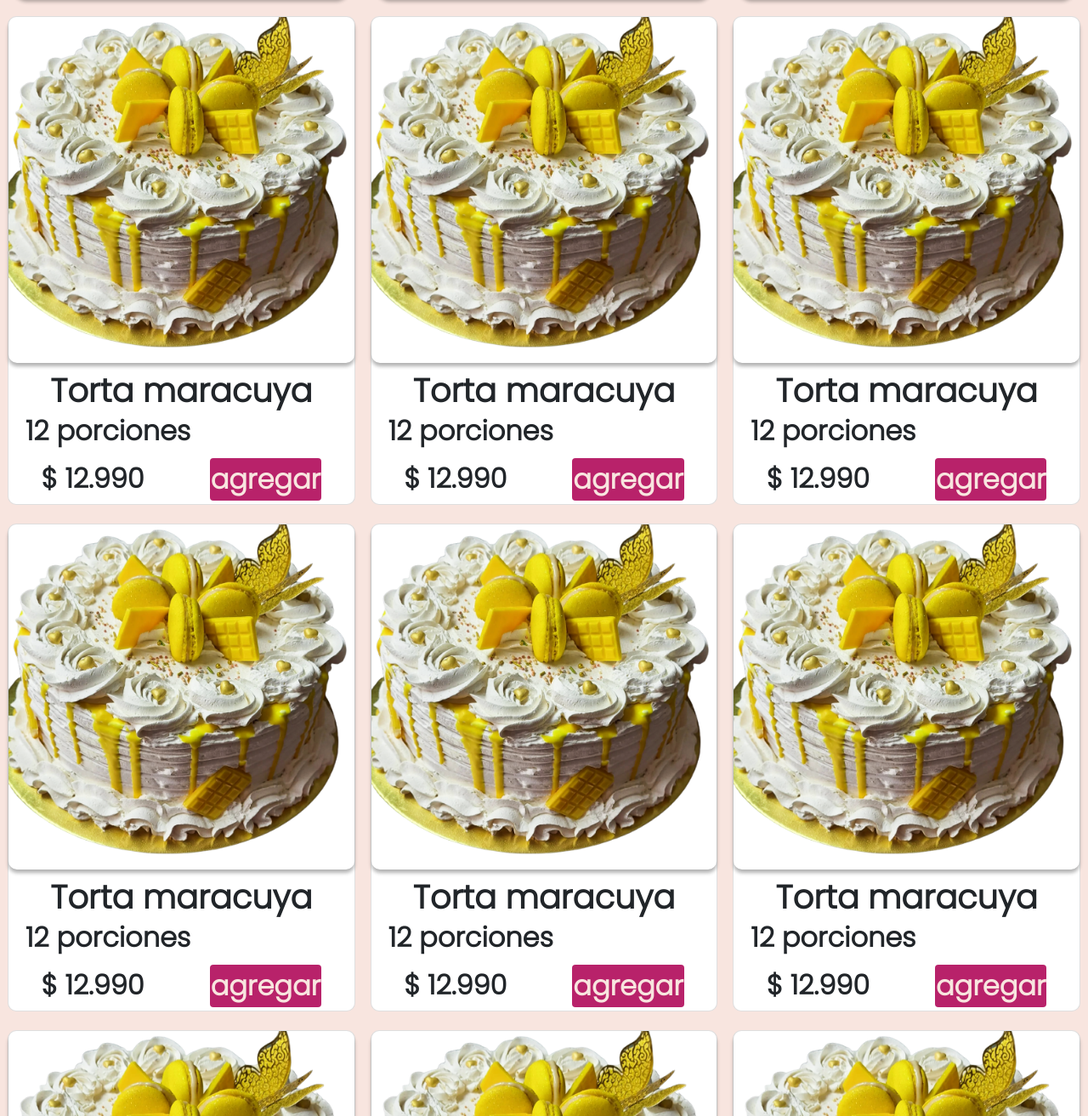
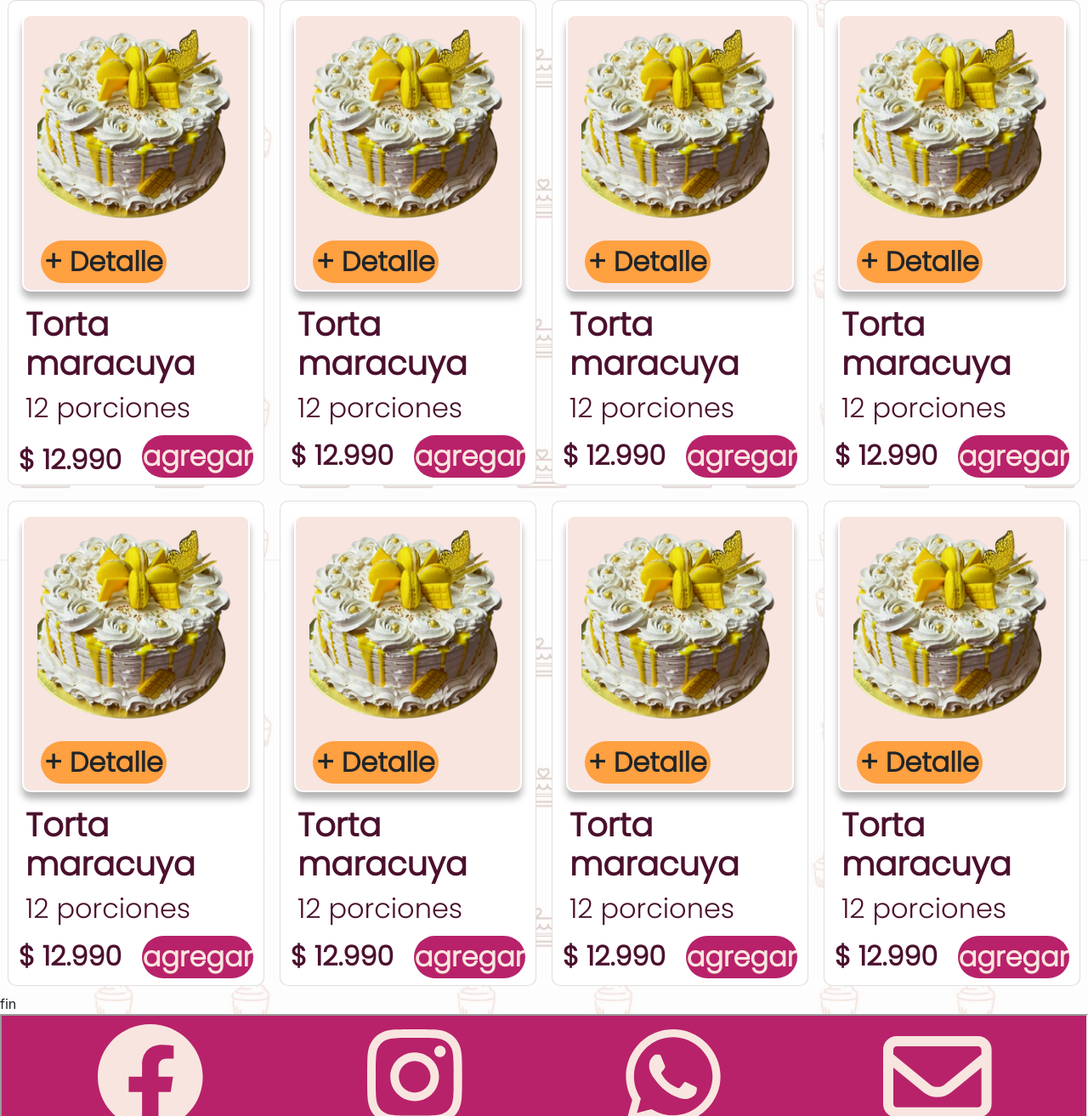
Before and after one commit to LoretoApp/appLoreto, a plain HTML site: page producto.html in a window 1280 px wide. Shown: the part 726-2039 px from the top of the page at 85% size. Drawn offline with nearby package versions, Linux system fonts and the light colour scheme; a web font is replaced by a local one.

Commit message:
se corrige grid de productos y se cambia estilo

```diff
--- a/producto.html
+++ b/producto.html
@@ -22,7 +22,7 @@
 <iframe src="./menu.html" width="100% border:none"></iframe>
 
   <!-- Section imagen principal + palabra -->
-  <section class="mt-1"> <!-- margin top 1 -->
+  <section class="mt-1 imagen-fondo"> <!-- margin top 1 -->
     <div class="container-fluid">
       <div class="row" >
         <div class="col-lg-8 col-md-8 col-sm-8 col-8 d-flex align-items-center justify-content-center p-0">
@@ -35,12 +35,12 @@
     </div>
   </section>
   <!-- Section botones -->
-  <section class="mt-1">
+  <section class="mt-1 imagen-fondo">
     <div class="container-fluid pt-2 pb-2">
       <div class="row d-flex align-content-center ">
-        <div class="col-4 col-sm-4 "><a href="#" class="btn botones">Pasteleria</a></div>
-        <div class="col-4 col-sm-4 "><a href="#" class="btn botones">Reposteria</a></div>
-        <div class="col-4 col-sm-4 "><a href="#" class="btn botones">Extras</a></div>
+        <div class="col-4 col-sm-4 col-md-4 col-lg-4 btn-ref"><a href="#" class="btn botones">Pasteleria</a></div>
+        <div class="col-4 col-sm-4 col-md-4 col-lg-4 btn-ref"><a href="#" class="btn botones">Reposteria</a></div>
+        <div class="col-4 col-sm-4 col-md-4 col-lg-4 btn-ref"><a href="#" class="btn botones">Extras</a></div>
       </div>
     </div>
   </section>
@@ -49,154 +49,200 @@
     <div class="container-fluid">
       <div class="row mt-1">
         <!-- Producto numero 1 -->
-        <div class="col-4 col-sm-4 col-md-4 col-lg-4 col-producto">
+        <div class="col-6 col-sm-4 col-md-4 col-lg-3 col-xl-3 col-producto">
           <div class="card" >
-            <img src="./assets/img/img-sinFondo/351156320_623672149785377_582990706240363725_n-removebg-preview (1).png" class="card-img-top" alt="torta maracuya">
+            <div class="img-container m-3">
+              <div class="m-3">
+                <img src="./assets/img/img-sinFondo/351156320_623672149785377_582990706240363725_n-removebg-preview (1).png" class="card-img-top" alt="torta maracuya">
+              </div>
+              <div class="btn-detalle mb-2">
+                <button class="btn detalle card-text">+ Detalle</button>
+              </div>
+            </div>
             <div class="card-body p-0">
-              <div><h5 class="card-title text-center">Torta maracuya</h5></div>
+              <div>
+                <h5 class="card-title">Torta maracuya</h5>
+              </div>
+              <div class="d-inline">
+                <p class="card-text porciones">12 porciones</p>
+              </div>
+              <div class="d-flex text-center align-items-center justify-content-around mt-2 ">
+                <p class="card-text precio">$ 12.990</p>
+                <a href="#" class="btn boton-agregar align-content-end mb-2">agregar</a>
+              </div>
+            </div>
+          </div>
+        </div>
+        <div class="col-6 col-sm-4 col-md-4 col-lg-3 col-xl-3 col-producto">
+          <div class="card" >
+            <div class="img-container m-3">
+              <div class="m-3">
+                <img src="./assets/img/img-sinFondo/351156320_623672149785377_582990706240363725_n-removebg-preview (1).png" class="card-img-top" alt="torta maracuya">
+              </div>
+              <div class="btn-detalle mb-2">
+                <button class="btn detalle card-text">+ Detalle</button>
+              </div>
+            </div>
+            <div class="card-body p-0">
+              <div>
+                <h5 class="card-title">Torta maracuya</h5>
+              </div>
               <div class="d-inline">
                 <p class="card-text porciones">12 porciones</p>
               </div>
               <div class="d-flex text-center justify-content-around mt-2 ">
                 <p class="card-text precio justify-content-end">$ 12.990</p>
-                <a href="#" class="btn boton-agregar align-content-end mb-1">agregar</a>
+                <a href="#" class="btn boton-agregar align-content-end mb-2">agregar</a>
               </div>
             </div>
           </div>
         </div>
-        <!-- Producto numero 2 -->
-        <div class="col-4 col-sm-4 col-md-4 col-lg-4 col-producto">
-          <div class="card">
-            <img src="./assets/img/img-sinFondo/351156320_623672149785377_582990706240363725_n-removebg-preview (1).png" class="card-img-top" alt="torta maracuya">
+        <div class="col-6 col-sm-4 col-md-4 col-lg-3 col-xl-3 col-producto">
+          <div class="card" >
+            <div class="img-container m-3">
+              <div class="m-3">
+                <img src="./assets/img/img-sinFondo/351156320_623672149785377_582990706240363725_n-removebg-preview (1).png" class="card-img-top" alt="torta maracuya">
+              </div>
+              <div class="btn-detalle mb-2">
+                <button class="btn detalle card-text">+ Detalle</button>
+              </div>
+            </div>
             <div class="card-body p-0">
-              <div><h5 class="card-title text-center">Torta maracuya</h5></div>
+              <div>
+                <h5 class="card-title">Torta maracuya</h5>
+              </div>
               <div class="d-inline">
                 <p class="card-text porciones">12 porciones</p>
               </div>
               <div class="d-flex text-center justify-content-around mt-2 ">
-                <p class="card-text precio">$ 12.990</p>
-                <a href="#" class="btn boton-agregar align-content-end mb-1">agregar</a>
+                <p class="card-text precio justify-content-end">$ 12.990</p>
+                <a href="#" class="btn boton-agregar align-content-end mb-2">agregar</a>
               </div>
             </div>
           </div>
         </div>
-        <!-- Producto numero 3 -->
-        <div class="col-4 col-sm-4 col-md-4 col-lg-4 col-producto">
-          <div class="card">
-            <img src="./assets/img/img-sinFondo/351156320_623672149785377_582990706240363725_n-removebg-preview (1).png" class="card-img-top" alt="torta maracuya">
+        <div class="col-6 col-sm-4 col-md-4 col-lg-3 col-xl-3 col-producto">
+          <div class="card" >
+            <div class="img-container m-3">
+              <div class="m-3">
+                <img src="./assets/img/img-sinFondo/351156320_623672149785377_582990706240363725_n-removebg-preview (1).png" class="card-img-top" alt="torta maracuya">
+              </div>
+              <div class="btn-detalle mb-2">
+                <button class="btn detalle card-text">+ Detalle</button>
+              </div>
+            </div>
             <div class="card-body p-0">
-              <div><h5 class="card-title text-center">Torta maracuya</h5></div>
+              <div>
+                <h5 class="card-title">Torta maracuya</h5>
+              </div>
               <div class="d-inline">
                 <p class="card-text porciones">12 porciones</p>
               </div>
               <div class="d-flex text-center justify-content-around mt-2 ">
-                <p class="card-text precio">$ 12.990</p>
-                <a href="#" class="btn boton-agregar align-content-end mb-1">agregar</a>
+                <p class="card-text precio justify-content-end">$ 12.990</p>
+                <a href="#" class="btn boton-agregar align-content-end mb-2">agregar</a>
               </div>
             </div>
           </div>
         </div>
-      </div>
-      <div class="row mt-1">
-        <!-- Producto numero 4 -->
-        <div class="col-4 col-sm-4 col-md-4 col-lg-4 col-producto">
+        <div class="col-6 col-sm-4 col-md-4 col-lg-3 col-xl-3 col-producto">
           <div class="card" >
-            <img src="./assets/img/img-sinFondo/351156320_623672149785377_582990706240363725_n-removebg-preview (1).png" class="card-img-top" alt="torta maracuya">
+            <div class="img-container m-3">
+              <div class="m-3">
+                <img src="./assets/img/img-sinFondo/351156320_623672149785377_582990706240363725_n-removebg-preview (1).png" class="card-img-top" alt="torta maracuya">
+              </div>
+              <div class="btn-detalle mb-2">
+                <button class="btn detalle card-text">+ Detalle</button>
+              </div>
+            </div>
             <div class="card-body p-0">
-              <div><h5 class="card-title text-center">Torta maracuya</h5></div>
+              <div>
+                <h5 class="card-title">Torta maracuya</h5>
+              </div>
               <div class="d-inline">
                 <p class="card-text porciones">12 porciones</p>
               </div>
               <div class="d-flex text-center justify-content-around mt-2 ">
-                <p class="card-text precio">$ 12.990</p>
-                <a href="#" class="btn boton-agregar align-content-end mb-1">agregar</a>
+                <p class="card-text precio justify-content-end">$ 12.990</p>
+                <a href="#" class="btn boton-agregar align-content-end mb-2">agregar</a>
               </div>
             </div>
           </div>
         </div>
-        <!-- Producto numero 5 -->
-        <div class="col-4 col-sm-4 col-md-4 col-lg-4 col-producto">
-          <div class="card">
-            <img src="./assets/img/img-sinFondo/351156320_623672149785377_582990706240363725_n-removebg-preview (1).png" class="card-img-top" alt="torta maracuya">
+        <div class="col-6 col-sm-4 col-md-4 col-lg-3 col-xl-3 col-producto">
+          <div class="card" >
+            <div class="img-container m-3">
+              <div class="m-3">
+                <img src="./assets/img/img-sinFondo/351156320_623672149785377_582990706240363725_n-removebg-preview (1).png" class="card-img-top" alt="torta maracuya">
+              </div>
+              <div class="btn-detalle mb-2">
+                <button class="btn detalle card-text">+ Detalle</button>
+              </div>
+            </div>
             <div class="card-body p-0">
-              <div><h5 class="card-title text-center">Torta maracuya</h5></div>
+              <div>
+                <h5 class="card-title">Torta maracuya</h5>
+              </div>
               <div class="d-inline">
                 <p class="card-text porciones">12 porciones</p>
               </div>
               <div class="d-flex text-center justify-content-around mt-2 ">
-                <p class="card-text precio">$ 12.990</p>
-                <a href="#" class="btn boton-agregar align-content-end mb-1">agregar</a>
+                <p class="card-text precio justify-content-end">$ 12.990</p>
+                <a href="#" class="btn boton-agregar align-content-end mb-2">agregar</a>
               </div>
             </div>
           </div>
         </div>
-        <!-- Producto numero 6 -->
-        <div class="col-4 col-sm-4 col-md-4 col-lg-4 col-producto">
-          <div class="card">
-            <img src="./assets/img/img-sinFondo/351156320_623672149785377_582990706240363725_n-removebg-preview (1).png" class="card-img-top" alt="torta maracuya">
+        <div class="col-6 col-sm-4 col-md-4 col-lg-3 col-xl-3 col-producto">
+          <div class="card" >
+            <div class="img-container m-3">
+              <div class="m-3">
+                <img src="./assets/img/img-sinFondo/351156320_623672149785377_582990706240363725_n-removebg-preview (1).png" class="card-img-top" alt="torta maracuya">
+              </div>
+              <div class="btn-detalle mb-2">
+                <button class="btn detalle card-text">+ Detalle</button>
+              </div>
+            </div>
             <div class="card-body p-0">
-              <div><h5 class="card-title text-center">Torta maracuya</h5></div>
+              <div>
+                <h5 class="card-title">Torta maracuya</h5>
+              </div>
               <div class="d-inline">
                 <p class="card-text porciones">12 porciones</p>
               </div>
               <div class="d-flex text-center justify-content-around mt-2 ">
-                <p class="card-text precio">$ 12.990</p>
-                <a href="#" class="btn boton-agregar align-content-end mb-1">agregar</a>
+                <p class="card-text precio justify-content-end">$ 12.990</p>
+                <a href="#" class="btn boton-agregar align-content-end mb-2">agregar</a>
               </div>
             </div>
           </div>
         </div>
-      </div>
-      <div class="row mt-1">
-        <!-- Producto numero 7 -->
-        <div class="col-4 col-sm-4 col-md-4 col-lg-4 col-producto">
+        <div class="col-6 col-sm-4 col-md-4 col-lg-3 col-xl-3 col-producto">
           <div class="card" >
-            <img src="./assets/img/img-sinFondo/351156320_623672149785377_582990706240363725_n-removebg-preview (1).png" class="card-img-top" alt="torta maracuya">
+            <div class="img-container m-3">
+              <div class="m-3">
+                <img src="./assets/img/img-sinFondo/351156320_623672149785377_582990706240363725_n-removebg-preview (1).png" class="card-img-top" alt="torta maracuya">
+              </div>
+              <div class="btn-detalle mb-2">
+                <button class="btn detalle card-text">+ Detalle</button>
+              </div>
+            </div>
             <div class="card-body p-0">
-              <div><h5 class="card-title text-center">Torta maracuya</h5></div>
+              <div>
+                <h5 class="card-title">Torta maracuya</h5>
+              </div>
               <div class="d-inline">
                 <p class="card-text porciones">12 porciones</p>
               </div>
               <div class="d-flex text-center justify-content-around mt-2 ">
-                <p class="card-text precio">$ 12.990</p>
-                <a href="#" class="btn boton-agregar align-content-end mb-1">agregar</a>
+                <p class="card-text precio justify-content-end">$ 12.990</p>
+                <a href="#" class="btn boton-agregar align-content-end mb-2">agregar</a>
               </div>
             </div>
           </div>
         </div>
-        <!-- Producto numero 8 -->
-        <div class="col-4 col-sm-4 col-md-4 col-lg-4 col-producto">
-          <div class="card">
-            <img src="./assets/img/img-sinFondo/351156320_623672149785377_582990706240363725_n-removebg-preview (1).png" class="card-img-top" alt="torta maracuya">
-            <div class="card-body p-0">
-              <div><h5 class="card-title text-center">Torta maracuya</h5></div>
-              <div class="d-inline">
-                <p class="card-text porciones">12 porciones</p>
-              </div>
-              <div class="d-flex text-center justify-content-around mt-2 ">
-                <p class="card-text precio">$ 12.990</p>
-                <a href="#" class="btn boton-agregar align-content-end mb-1">agregar</a>
-              </div>
-            </div>
-          </div>
-        </div>
-        <!-- Producto numero 9 -->
-        <div class="col-4 col-sm-4 col-md-4 col-producto">
-          <div class="card">
-            <img src="./assets/img/img-sinFondo/351156320_623672149785377_582990706240363725_n-removebg-preview (1).png" class="card-img-top" alt="torta maracuya">
-            <div class="card-body p-0">
-              <div><h5 class="card-title text-center">Torta maracuya</h5></div>
-              <div class="d-inline">
-                <p class="card-text porciones">12 porciones</p>
-              </div>
-              <div class="d-flex text-center justify-content-around mt-2 ">
-                <p class="card-text precio">$ 12.990</p>
-                <a href="./indexcarrito.html" class="btn boton-agregar align-content-end mb-1">agregar</a>
-              </div>
-            </div>
-          </div>
-        </div>
-      </div>
+
+        fin
       </div>
     </div>
   </section>
--- a/productos.css
+++ b/productos.css
@@ -5,23 +5,21 @@
     font-weight: 500;
     color: #4B102D;
   }
-  .mt-1,body{
-    background-color: #F8E5DF;
-  }
-  .imagen-fondo{
-    /* background-image: url('./assets/img/imagen-principal.jpg'); */
+  body{
+    background-image: url('./assets/img/fondo-cupcakes.jfif');
+    background-repeat: round;
   }
   .botones {
     border-top: 5px solid #B8226A;
-    border-radius: 17px;
+    border-radius: 30px;
     box-shadow: 0px 4px 4px rgba(0, 0, 0, 0.3);
     background-color: #F8E5DF;
-    font-family: 'Italianno', cursive;
-    font-weight: 600;
-    font-size: 6vw;
-    width: 100%;
+    font-family: 'Hahmlet';
+    font-weight: 500;
+    font-size: 5vw;
     color: #4B102D;
     padding: 0;
+    width: 100%;
   }
   .boton-agregar {
     background-color: #B8226A ;
@@ -36,43 +34,51 @@
     font-family: 'Poppins', sans-serif;
     text-align: justify;
     margin: 5px;
+    color: #4B102D;
   }
   .btn-detalle {
     display: flex;
   }
   .detalle {
-    font-size: 2vw;
+    font-size: 2.5vw;
     font-weight: 900;
-    margin: 0 0 0 10%;
+    margin: 0 0 0 20px;
     padding: 0 3px 0 3px;
     width: fit-content;
     background-color: #FFA041;
+    border-radius: 30px;
   }
-  .porciones,.precio {
+  .precio {
     font-size: 2.5vw;
     margin: 0;
     font-weight: 600;
   }
   .porciones {
     margin-left: 20px;
+    font-size: 2.5vw;
   }
   .card-title {
     font-size: 3vw;
-    font-weight: 600;
+    font-weight: bold;
     margin: 0;
-    padding: 0px;
-    margin-top: 10px;
+    padding: 0 0 5px 20px;
   }
-  .card-img-top {
+  .img-container {
     border-radius: 10px;
-    box-shadow: 0px 4px 4px rgba(0, 0, 0, 0.3);
+    box-shadow: 0px 8px 8px rgba(0, 0, 0, 0.3);
+    background-color: #F8E5DF;
+    border: 2px solid white;
   }
   .card {
     border-radius: 10px;
   }
   .boton-agregar{
     font-size: 2.5vw;
+    border-radius: 30px;
   }
   .col-producto {
     padding: 4px;
+    border-radius: 8px;
+    width: 100%;
+    height: auto;
   }
```
